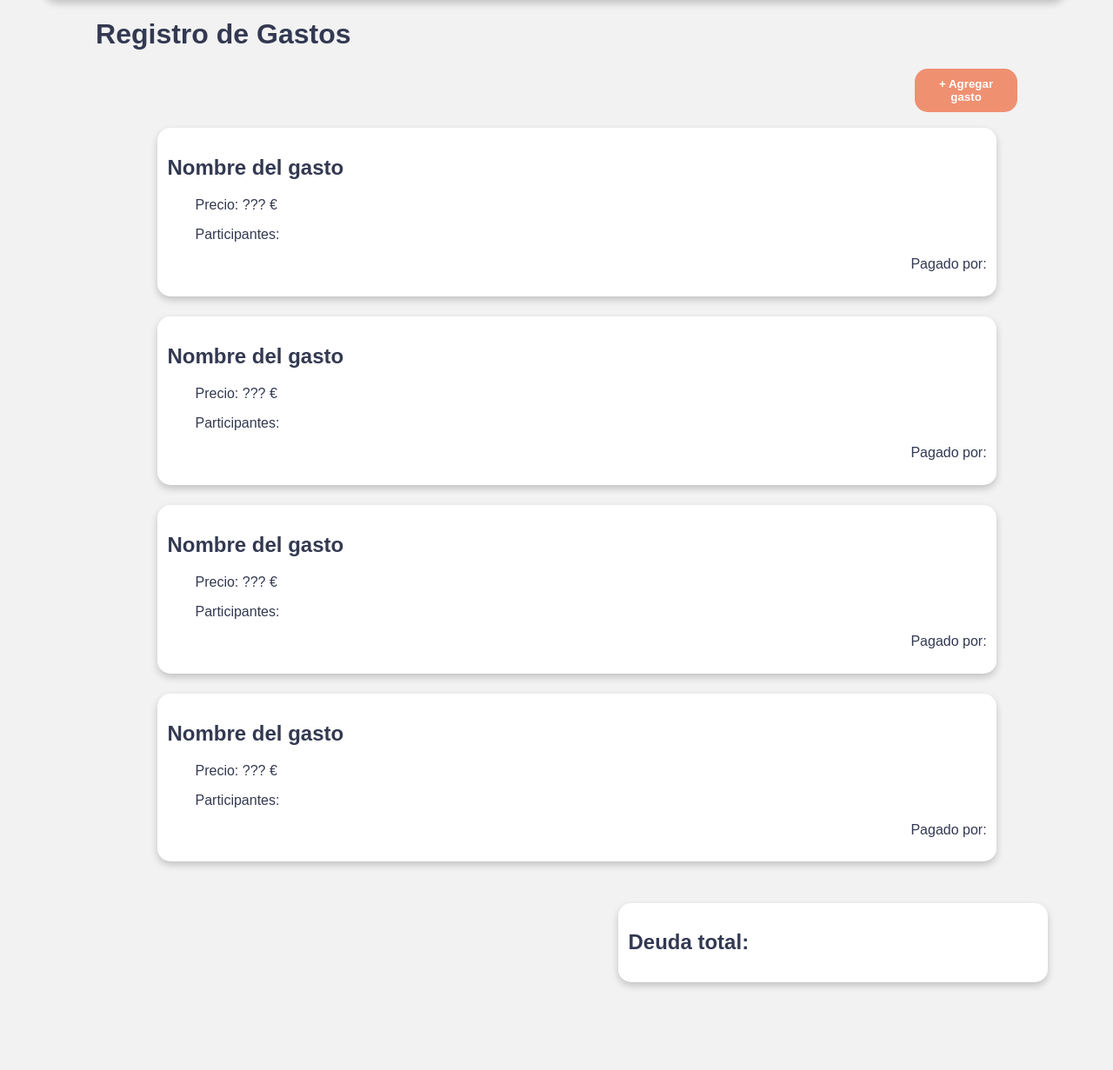
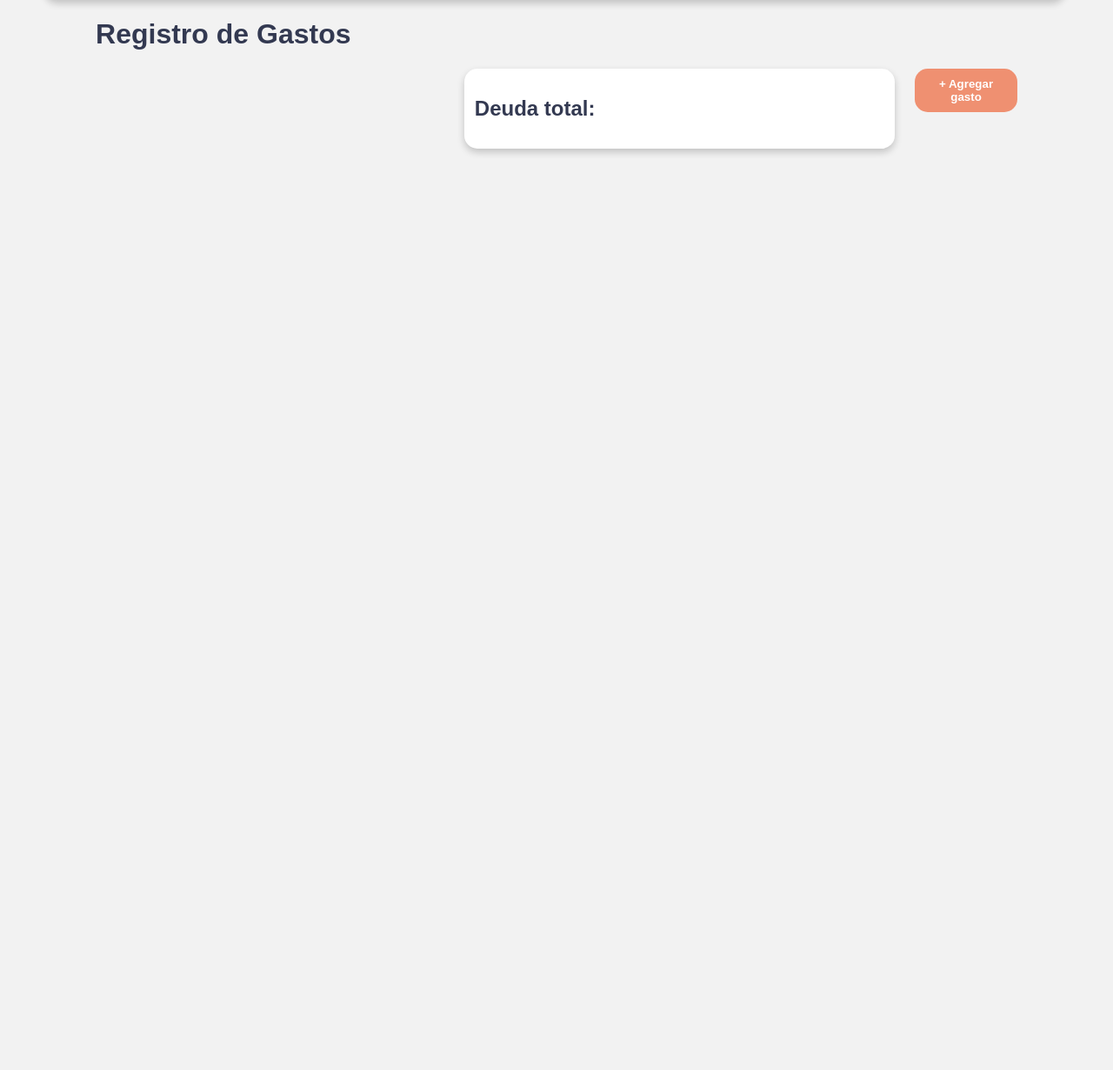
Before and after one commit to asierCB/HogarMonia, a Django app: page /gastos/ in a window 1280 px wide. Shown: the part 140-1371 px from the top of the page at 87% size. Run offline with Django 5.2, Linux system fonts and the light colour scheme; the visitor is signed in with stand-in values (Sample User, id 1).

Commit message:
Añadido Gastos al incluirlo en el formulario

```diff
--- a/gastos/models.py
+++ b/gastos/models.py
@@ -1,3 +1,5 @@
+#models.py
+
 from django.db import models
 from core.models import *
 from django.contrib.auth.models import User
@@ -12,6 +14,7 @@
     pagado_por = models.ForeignKey(User, on_delete=models.DO_NOTHING)
     recurrente = models.BooleanField(default=False)
     participantes = models.ManyToManyField(UsuarioGrupo, related_name='gastos')
+    grupo = models.ForeignKey(GrupoHogar, on_delete=models.CASCADE, null=True)
 
     def __str__(self):
         return self.concepto
--- a/gastos/templates/gastos/gastos.html
+++ b/gastos/templates/gastos/gastos.html
@@ -51,44 +51,18 @@
   <strong>+ Agregar gasto</strong>
 </button>
 
+{% for gasto in gastos %}
 <div class="contenedor-gastos">
   <br>
   <div class="gasto">
-    <h2 class="gasto-nombre">Nombre del gasto</h2>
+    <h2 class="gasto-nombre">{{ gasto.concepto }}</h2>
     <div class="gasto-detalles">
-      <p class="gasto-cantidad">Precio: ??? €</p>
-      <p class="gasto-participantes">Participantes: </p>
-      <p class="gasto-pagador" style="text-align: right">Pagado por: </p>
+      <p class="gasto-cantidad">Precio: {{ gasto.precio }} €</p>
+      <p class="gasto-participantes">Participantes: {{ gasto.participantes }}</p>
+      <p class="gasto-pagador" style="text-align: right">Pagado por: {{ gasto.pagado_por }}</p>
     </div>
   </div>
-
-  <div class="gasto">
-    <h2 class="gasto-nombre">Nombre del gasto</h2>
-    <div class="gasto-detalles">
-      <p class="gasto-cantidad">Precio: ??? €</p>
-      <p class="gasto-participantes">Participantes: </p>
-      <p class="gasto-pagador" style="text-align: right">Pagado por: </p>
-    </div>
-  </div>
-
-  <div class="gasto">
-    <h2 class="gasto-nombre">Nombre del gasto</h2>
-    <div class="gasto-detalles">
-      <p class="gasto-cantidad">Precio: ??? €</p>
-      <p class="gasto-participantes">Participantes: </p>
-      <p class="gasto-pagador" style="text-align: right">Pagado por: </p>
-    </div>
-  </div>
-
-  <div class="gasto">
-    <h2 class="gasto-nombre">Nombre del gasto</h2>
-    <div class="gasto-detalles">
-      <p class="gasto-cantidad">Precio: ??? €</p>
-      <p class="gasto-participantes">Participantes: </p>
-      <p class="gasto-pagador" style="text-align: right">Pagado por: </p>
-    </div>
-  </div>
-</div>
+{% endfor %}
 
 <div class="deuda-total">
   <h2>Deuda total: </h2>
@@ -189,8 +163,8 @@
       <form method="POST" action="{% url 'gastos_ind' %}" class="formulario-gasto" id="formularioGasto">
     {% endif %}
       {% csrf_token %}
-      <label for="nombre">Nombre:</label>
-      <input type="text" id="nombre" name="nombre">
+      <label for="concepto">Nombre del gasto:</label>
+      <input type="text" id="concepto" name="concepto">
       <br>
       <label for="precio">Precio:</label>
       <input type="text" id="precio" name="precio">
@@ -199,8 +173,8 @@
       {% if miembros %}
           {% for miembro in miembros %}
       <div>
-        <input type="checkbox" id="opcion{{ forloop.counter }}" name="opciones[]" value="{{ forloop.counter }}">
-        <label for="opcion{{ forloop.counter }}">{{ forloop.counter }}. {{ miembro }} </label>
+        <input type="checkbox" id="opcion{{ forloop.counter }}" name="participantes" value="{{ miembro.usuariogrupo_set.first.id }}">
+        <label for="opcion{{ forloop.counter }}">{{ forloop.counter }}. {{ miembro.username }} </label>
       </div>
           {% endfor %}
       {% else %}
@@ -208,16 +182,16 @@
       {% endif %}
 
       <br>
-      <label for="recurrencia"> ¿Es recurrente?</label>
-        <input type="checkbox" id="recurrencia" name="opciones[]">
+      <label for="recurrente"> ¿Es recurrente?</label>
+      <input type="checkbox" id="recurrente" name="recurrente">
       <br>
 
 
       <p>Pagado por:</p>
       {% if miembros %}
         {% for miembro in miembros %}
-        <input type="radio" id="persona{{ forloop.counter }}" name="pago" value="{{ miembro }}">
-        <label for="persona{{ forloop.counter }}">{{ miembro }}</label><br>
+        <input type="radio" id="persona{{ forloop.counter }}" name="pagado_por" value="{{ miembro.id }}">
+        <label for="persona{{ forloop.counter }}">{{ miembro.username }}</label><br>
         {% endfor %}
       {% else %}
         <p>No members found.</p>
--- a/gastos/views.py
+++ b/gastos/views.py
@@ -1,9 +1,11 @@
 from tokenize import group
-
+#views.py
 from django.contrib.auth.decorators import login_required
 from django.http import HttpResponseForbidden
-from django.shortcuts import render, get_object_or_404
+from django.shortcuts import render, get_object_or_404, redirect
 from core.models import GrupoHogar, UsuarioGrupo, User
+from .models import Gasto
+from .forms import GastoForm
 
 @login_required
 def gastos(request):
@@ -14,76 +16,75 @@
     context = {'User': users, 'GrupoHogar': groups, 'UsuarioGrupo': UserGroup}
     return render(request, 'gastos/gastos.html', context)
 
+
 @login_required
 def miembros_del_grupo(request, grupo_id):
     grupo = get_object_or_404(GrupoHogar, id_grupo=grupo_id)
 
-    # Check if a UsuarioGrupo relation exists for the current user and this group
+    # Permission check
     is_member = UsuarioGrupo.objects.filter(usuario=request.user, grupo=grupo).exists()
+    if not is_member:
+        return HttpResponseForbidden("You do not have permission to view this group's details.")
 
-    # If the user is NOT a member of this group, deny access
-    if not is_member:
-        print(
-            f"--- Permission Denied: User {request.user.username} (ID: {request.user.id}) is not a member of group {grupo.nombre_grupo} (ID: {grupo_id}) ---")
-        # Return a 403 Forbidden response
-        return HttpResponseForbidden("You do not have permission to view this group's details.")
-    # --- End Permission Check ---
+    # Handle form submission
+    if request.method == 'POST':
+        form = GastoForm(request.POST, grupo=grupo)
+        if form.is_valid():
+            gasto = form.save(commit=False)
+            gasto.grupo = grupo  # If you have a grupo field in your Gasto model
+            gasto.save()
+            form.save_m2m()  # Important to save ManyToMany relationships
+            return redirect('gastos', grupo_id=grupo_id)
+    else:
+        form = GastoForm(grupo=grupo)
 
-    print("--- Entering miembros_del_grupo view ---")
-    try:
-        grupo = GrupoHogar.objects.get(id_grupo=grupo_id)
-        print(f"--- Debugging for group ID: {grupo_id} ---")
-        print(f"Retrieved group: {grupo}")
+    # Get members for display
+    relaciones_grupo = UsuarioGrupo.objects.filter(grupo=grupo)
+    miembros = User.objects.filter(id__in=relaciones_grupo.values_list('usuario', flat=True))
 
-        relaciones_grupo = UsuarioGrupo.objects.filter(grupo=grupo)
-        print(f"Relaciones_grupo QuerySet: {relaciones_grupo}")
-        print(f"Relaciones_grupo count: {relaciones_grupo.count()}")
+    context = {
+        'grupo': grupo,
+        'miembros': miembros,
+        'form': form,
+        'user': request.user,
 
+        'gastos': Gasto.objects.filter(grupo=grupo).order_by('-fecha_gasto'),
+    }
+    return render(request, 'gastos/gastos.html', context)
 
-        user_ids = relaciones_grupo.values_list('usuario', flat=True)
-        print(f"User IDs list: {user_ids}")
+'''def gastos_view(request, id_grupo=None):
+    if request.method == "POST":
+        concepto = request.POST.get('concepto')
+        precio = request.POST.get('precio')
+        pagado_por_id = request.POST.get('pagado_por')
+        recurrente = request.POST.get('recurrente') == 'on'
+        participantes_ids = request.POST.getlist('participantes')
 
-        miembros = User.objects.filter(id__in=user_ids)
-        print(f"Miembros QuerySet: {miembros}")
-        print(f"Miembros count: {miembros.count()}")
+        print("----- DATOS RECIBIDOS EN EL POST -----")
+        print("Concepto:", concepto)
+        print("Precio:", precio)
+        print("Pagado por (ID):", pagado_por_id)
+        print("Recurrente:", recurrente)
+        print("Participantes IDs:", participantes_ids)
 
-        context = {
-            'grupo': grupo,
-            'miembros': miembros,
-        }
-        return render(request, 'gastos/gastos.html', context)
-    except GrupoHogar.DoesNotExist:
-        print(f"--- Error: GrupoHogar with ID {grupo_id} does not exist ---")
-        # Handle the case where the group doesn't exist
-        # You might want to return a 404 or render an error page
-        from django.http import HttpResponseNotFound
-        return HttpResponseNotFound("Group not found")
-    except Exception as e:
-        print(f"--- An unexpected error occurred: {e} ---")
-        raise
-'''def miembros_del_grupo(request, grupo_id):
-    try:
-        grupo = GrupoHogar.objects.get(id_grupo=grupo_id)
-        # Obtén todas las relaciones UsuarioGrupo para este grupo
-        relaciones_grupo = UsuarioGrupo.objects.filter(id_grupo=grupo)
-        print(relaciones_grupo.count)
-        # Obtén los IDs de usuario de las relaciones
-        user_ids = relaciones_grupo.values_list('id_usuario', flat=True)
-        print(user_ids)
-        # Obtén los usuarios asociados usando the collected IDs
-        miembros = User.objects.filter(id__in=user_ids)
-        print(miembros.count)
+        if concepto and precio and pagado_por_id:
+            # Creamos el gasto
+            gasto = Gasto.objects.create(
+                concepto=concepto,
+                precio=precio,
+                pagado_por=User.objects.get(id=pagado_por_id),
+                recurrente=recurrente
+            )
 
+            # Añadimos los participantes
+            participantes_objs = UsuarioGrupo.objects.filter(id__in=participantes_ids)
+            gasto.participantes.set(participantes_objs)
 
-        # Obtén los usuarios asociados a través de estas relaciones
-        #miembros = [relacion.id_usuario for relacion in relaciones_grupo]
+            gasto.save()
 
-        context = {
-            'grupo': grupo,
-            'miembros': miembros,
-        }
-        return render(request, 'core/gastos.html', context)
+            return redirect('gastos', id_grupo=id_grupo)  # Redirige a donde quieras tras guardar
 
-    except GrupoHogar.DoesNotExist:
-        # Manejar el caso en que el grupo no existe
-        return render(request, 'core/grupo_no_encontrado.html')'''
+    # Si es GET o algo va mal
+    # Aquí tu código para mostrar el formulario con los miembros, como ya tienes
+    miembros = User.objects.filter(usuariogrupo__id_grupo=id_grupo)
+    return render(request, 'gastos/gastos.html', {'miembros': miembros})'''
```
Also changed, not shown: gastos/forms.py (added, +17 -0 lines), core/migrations/0006_alter_grupohogar_codigo_invitacion.py (added), core/migrations/0007_alter_grupohogar_codigo_invitacion.py (added), core/migrations/0008_alter_grupohogar_codigo_invitacion.py (added), core/migrations/0009_alter_grupohogar_codigo_invitacion.py (added), core/migrations/0010_alter_grupohogar_codigo_invitacion.py (added), core/migrations/0011_alter_grupohogar_codigo_invitacion.py (added), gastos/migrations/0004_gasto_grupo.py (added).
